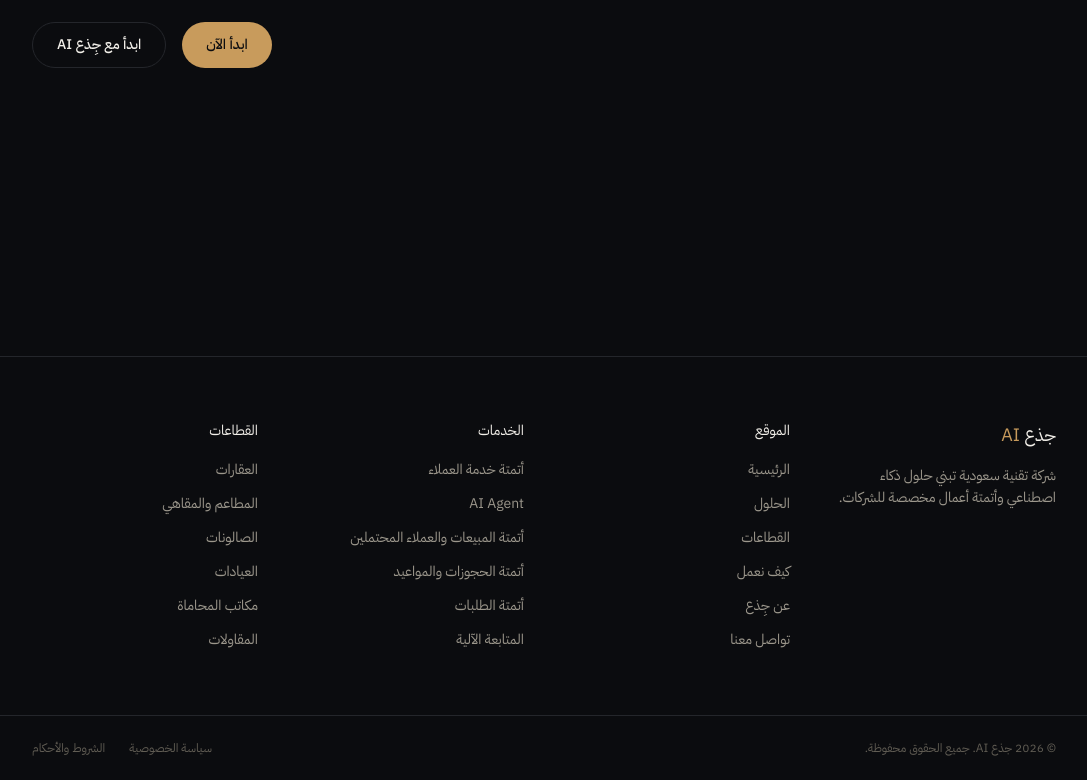
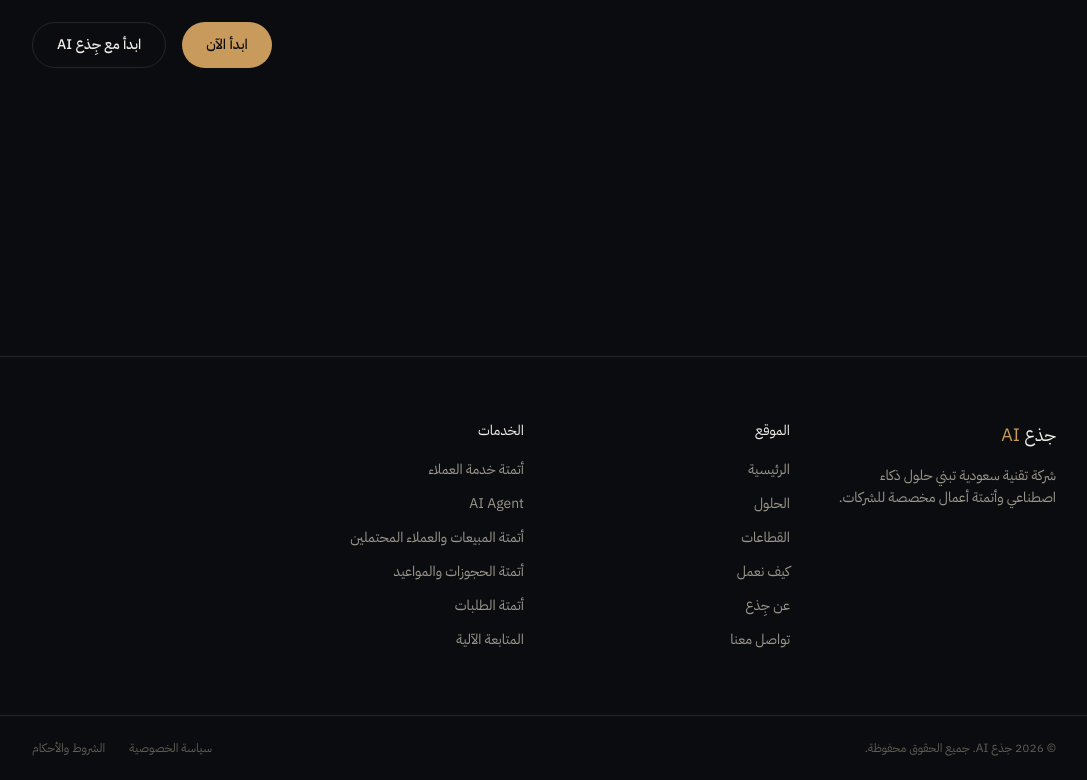
Before and after one commit to WWW-Alhnani-COM/wusool-ai, a React (Vite) app: page / in a window 1280 px wide. Shown: the part 9712-10492 px from the top of the page, without its empty margins (96-1183 px from the left). Built offline with nearby package versions, Linux system fonts and the light colour scheme.

Commit message:
Update Footer.tsx

```diff
--- a/src/components/layout/Footer.tsx
+++ b/src/components/layout/Footer.tsx
@@ -23,10 +23,10 @@ export function Footer() {
           links={services.slice(0, 6).map((s) => ({ label: s.title, to: `/الحلول#${s.slug}` }))}
         />
 
-        <FooterCol
+        {/* <FooterCol
           title="القطاعات"
           links={sectors.slice(0, 6).map((s) => ({ label: s.title, to: `/القطاعات#${s.slug}` }))}
-        />
+        /> */}
       </div>
 
       <div className="border-t border-base-line">
```
